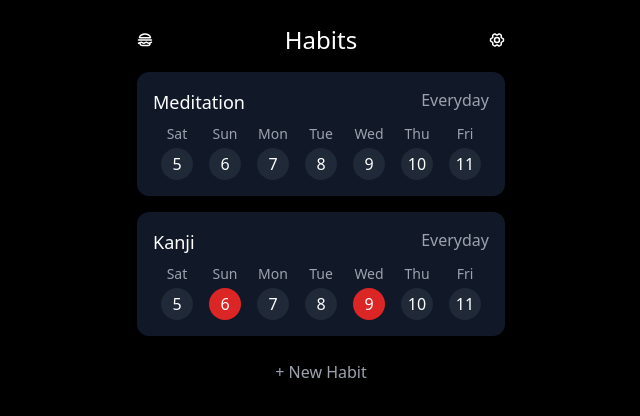
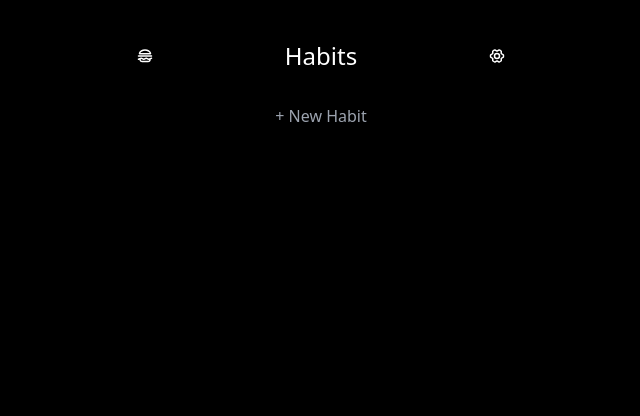
Before and after one commit to hhofner/habits, a Vue app: page / in a window 1280 px wide. Shown: the top 416 px of the page, without its empty margins (319-959 px from the left). Built offline with nearby package versions, Linux system fonts and the light colour scheme.

Commit message:
first commit

```diff
--- a/package.json
+++ b/package.json
@@ -9,7 +9,9 @@
     "preview": "vite preview"
   },
   "dependencies": {
+    "@vueuse/core": "^10.3.0",
     "dayjs": "^1.11.9",
+    "nanoid": "^4.0.2",
     "vue": "^3.3.4"
   },
   "devDependencies": {
--- a/src/App.vue
+++ b/src/App.vue
@@ -1,74 +1,93 @@
 <script setup lang="ts">
-import { ref } from 'vue';
+import { ref, onMounted } from 'vue';
+import { useLocalStorage } from '@vueuse/core';
 import Habit from './components/Habit.vue'
 import Settings from './components/Settings.vue'
 import Hamburger from './components/Hamburger.vue'
 import CreateHabitModal from './components/CreateHabitModal.vue';
+import dayjs from 'dayjs';
+import { nanoid } from 'nanoid';
+
+const habitsDb = useLocalStorage<{ id: string, name: string, frequency: string, color: string }[]>('habits', [])
+const daysDb = useLocalStorage<{ id: string, timestamp: number, habitsId: string }[]>('days', [])
 
 const openModal = ref(false)
-const meditationDays = ref([2])
-function updateMeditationDay(idx: number) {
-  const i = meditationDays.value.indexOf(idx)
-  if (i > -1) {
-    meditationDays.value.splice(i, 1)
+const outsideClicked = ref(false)
+function onOutsideClicked() {
+  outsideClicked.value = true
+  setTimeout(() => {
+    outsideClicked.value = false
+  }, 100)
+}
+
+// Database "Section"
+
+const days = ref<{ [index: string]: number[] }>({})
+
+function onDelete(id: string) {
+  habitsDb.value = habitsDb.value.filter((habit) => habit.id !== id)
+}
+
+function onCreate(habit: { name: string; color: string; frequency: string }) {
+  const newId = nanoid()
+  habitsDb.value.push({
+    id: newId,
+    ...habit,
+  })
+  days.value[newId] = []
+  openModal.value = false
+}
+
+function onUpdate(habitId: string, day: number) {
+  if (!days.value[habitId]) {
+    days.value[habitId] = []
+  }
+  if (days.value[habitId].includes(day)) {
+    days.value[habitId] = days.value[habitId].filter((d) => d !== day)
+    // sync with db
+    daysDb.value = daysDb.value.filter(
+      (d) =>
+        !(d.habitsId === habitId
+          && dayjs(d.timestamp).day() === dayjs().subtract(day, 'day').day()))
   } else {
-    meditationDays.value.push(idx)
+    days.value[habitId] = [...days.value[habitId], day]
+    // sync with db
+    daysDb.value = [...daysDb.value, { id: nanoid(), timestamp: dayjs().subtract(day, 'day').valueOf(), habitsId: habitId }]
   }
 }
 
-function deleteHabit() {
-  console.log('delete')
-}
-
-
-// Database "Section"
-const habits = ref([
-  {
-    id: 0,
-    name: 'Meditation',
-    frequency: 'Everyday',
-  },
-  {
-    id: 1,
-    name: 'Kanji',
-    frequency: 'Everyday',
-  },
-])
-
-const days = ref<{[index: number]: number[]}>({
-  0: [],
-  1: [2, 5],
+onMounted(() => {
+  // find all entries in daysDb for today and 6 days before
+  const today = dayjs().valueOf()
+  const sixDaysBefore = dayjs().subtract(6, 'day').valueOf()
+  const daysInRange = daysDb.value.filter((day) => day.timestamp >= sixDaysBefore && day.timestamp <= today)
+  // for each entry, add the day to the days object
+  daysInRange.forEach((day) => {
+    if (days.value[day.habitsId]) {
+      days.value[day.habitsId] = [...days.value[day.habitsId], dayjs(day.timestamp).day()]
+    } else {
+      days.value[day.habitsId] = [dayjs(day.timestamp).day()]
+    }
+  })
 })
-
-function onCreate(habit: { name: string; color: string; frequency: string }) {
-  habits.value.push({
-    id: habits.value.length + 1,
-    ...habit,
-  })
-  openModal.value = false
-}
-
-function onUpdate(id: number, idx: number) {
-  const i = days.value[id].indexOf(idx)
-  if (i > -1) {
-    days.value[id].splice(i, 1)
-  } else {
-    days.value[id].push(idx)
-  }
-}
 </script>
 
 <template>
   <div class="container max-w-sm mx-auto p-2 pt-6 text-white relative overflow-x-clip">
-    <header class="flex justify-between mb-4 items-center">
+    <div class="w-screen h-screen absolute top-0 left-0" @click="onOutsideClicked"></div>
+    <header class="flex justify-between py-4 mb-2 items-center sticky top-0 z-10 bg-black ">
       <Hamburger />
       <h1 class="text-2xl">Habits</h1>
       <Settings />
     </header>
-    <section class="flex flex-col gap-4">
-      <Habit v-for="habit in habits" :key="habit.id" :name="habit.name" :frequency="habit.frequency" :days="days[habit.id] ? days[habit.id] : []"/>
+    <section class="flex flex-col relative">
+      <TransitionGroup name="list" tag="div">
+        <Habit class="mb-4 w-full" v-for="habit in habitsDb" :key="habit.id" :name="habit.name" :frequency="habit.frequency"
+          :days="days[habit.id] ? days[habit.id] : []" :outside-clicked="outsideClicked" @delete="onDelete(habit.id)"
+          @update="$event => onUpdate(habit.id, $event)" :color="habit.color" />
+      </TransitionGroup>
       <button @click="openModal = true"
-        class="flex justify-center text-gray-400 hover:bg-slate-800 transition-colors p-2 rounded-xl">+ New
+        class="z-10 flex justify-center text-gray-400 hover:bg-slate-800 transition-colors p-2 rounded-xl">+ New
         Habit</button>
     </section>
     <CreateHabitModal v-if="openModal" @close="openModal = false" @create="onCreate" />
@@ -86,4 +105,19 @@ function onUpdate(id: number, idx: number) {
 .v-leave-to {
   opacity: 0;
 }
+
+.list-move,
+.list-enter-active,
+.list-leave-active {
+  transition: all 0.5s ease;
+}
+.list-enter-from,
+.list-leave-to {
+  opacity: 0;
+  transform: scale(0.5);
+}
+
+.list-leave-active {
+  position: absolute;
+}
 </style>
--- a/src/components/CreateHabitModal.vue
+++ b/src/components/CreateHabitModal.vue
@@ -20,10 +20,11 @@ function createHabit() {
 </script>
 
 <template>
-  <div class="w-full h-screen absolute top-0 left-0">
+  <div class="z-20 w-full h-screen absolute top-0 left-0">
     <div @click="$emit('close')" class="w-full h-full bg-black opacity-60"></div>
     <div class="absolute left-1/2 top-1/2 -translate-x-1/2 -translate-y-1/2 w-3/4">
       <div class="rounded-xl p-4 bg-gray-900 flex flex-col gap-2">
+        <h1 class="text-xl w-full text-center">New Habit</h1>
         <label>
           <span class="text-lg">Name</span>
           <input type="text" class="rounded w-full bg-slate-300 text-black text-[16px]" v-model="name">
--- a/src/components/Habit.vue
+++ b/src/components/Habit.vue
@@ -1,5 +1,5 @@
 <script setup lang="ts">
-import { ref } from 'vue'
+import { ref, watch,computed } from 'vue'
 import dayjs from 'dayjs'
 import CloseButton from './CloseButton.vue'
 
@@ -13,22 +13,33 @@ const dayMap: { [index: number]: string } = {
   6: 'Sat',
 }
 
-withDefaults(defineProps<{
+const props = withDefaults(defineProps<{
   name: string
   color?: string
   frequency?: string
+  outsideClicked?: boolean
   days: number[]
 }>(), {
   color: 'gray',
+  outsideClicked: false,
   frequency: 'Everyday',
 })
 
 defineEmits(['update', 'delete'])
 
+watch(
+  () => props.outsideClicked,
+  (val) => {
+    if (val) {
+      isShaking.value = false
+    }
+  }
+)
+
 const timeOut = ref<number | undefined>(undefined)
 const isShaking = ref(false)
 function onDown() {
-  if (!isShaking.value) {
+  if (!isShaking.value && !props.outsideClicked) {
     timeOut.value = setTimeout(() => {
       isShaking.value = true
     }, 1000)
@@ -38,10 +49,34 @@ function onDown() {
 function onUp() {
   clearTimeout(timeOut.value)
 }
+
+const colorChosen = computed(() => {
+  switch (props.color) {
+    case 'red':
+      return 'bg-red-500'
+    case 'green':
+      return 'bg-green-500'
+    case 'yellow':
+      return 'bg-yellow-500'
+    case 'blue':
+      return 'bg-sky-500'
+    case 'indigo':
+      return 'bg-indigo-500'
+    case 'rose':
+      return 'bg-rose-500'
+    case 'emerald':
+      return 'bg-emerald-500'
+    default:
+      return 'bg-gray-500'
+  }
+})
 </script>
 <template>
-  <div class="relative rounded-xl p-4 bg-gray-900" :class="{ 'shaking': isShaking }" @pointerdown="onDown"
+  <div class="relative rounded-xl p-4 bg-gray-900 " :class="{ 'shaking': isShaking }" @pointerdown="onDown"
     @pointerup="onUp">
+    <div class="absolute w-full h-5 left-0 -top-5 flex justify-center">
+      <div class="w-11/12 h-full shadow-lg shadow-slate-700"></div>
+    </div>
     <div class="flex justify-between mb-2">
       <span class="text-lg">{{ name }}</span>
       <span class="text-gray-400">{{ frequency }}</span>
@@ -50,7 +85,8 @@ function onUp() {
       <div v-for="(idx) in Array.from(Array(7).keys()).reverse()" class="flex flex-col items-center gap-1 button"
         @click="$emit('update', idx)" :key="name + idx">
         <span class="text-sm text-gray-400">{{ dayMap[dayjs().subtract(idx, 'd').day()] }}</span>
-        <div class="rounded-full bg-gray-800 w-8 h-8 flex justify-center p-1" :class="{ 'bg-red-600': days.includes(idx) }">
+        <div class="rounded-full bg-gray-800 w-8 h-8 flex justify-center p-1"
+          :class="days.includes(idx) ? colorChosen : ''">
           {{ dayjs().subtract(idx, 'd').date().toString()
           }}</div>
       </div>
--- a/src/components/Hamburger.vue
+++ b/src/components/Hamburger.vue
@@ -1,5 +1,5 @@
 <template>
-  <a href=""><svg xmlns="http://www.w3.org/2000/svg" width="1em" height="1em" viewBox="0 0 256 256"><path fill="currentColor" d="m227.9 152.72l-39.7 14.44l-35.74-14.3a12 12 0 0 0-8.92 0L108 167.08l-35.54-14.22a12 12 0 0 0-8.56-.14l-44 16a12 12 0 0 0 8.2 22.56l8.12-2.95A44.06 44.06 0 0 0 80 228h96a44.05 44.05 0 0 0 44-44v-2.87l16.1-5.85a12 12 0 0 0-8.2-22.56ZM176 204H80a20 20 0 0 1-20-20v-4.32l7.8-2.84l35.74 14.3a12 12 0 0 0 8.92 0L148 176.92l35.54 14.22a12 12 0 0 0 8.56.14l2.89-1.06A20 20 0 0 1 176 204ZM12 128a12 12 0 0 1 12-12h208a12 12 0 0 1 0 24H24a12 12 0 0 1-12-12Zm36.2-24h159.6a20.36 20.36 0 0 0 16.38-8.29a19.59 19.59 0 0 0 2.88-17.65C216.12 43.88 175.39 20 128 20S39.89 43.87 28.94 78.05a19.56 19.56 0 0 0 2.88 17.65A20.32 20.32 0 0 0 48.2 104ZM128 44c33.7 0 63.61 14.85 74 36H54c10.4-21.15 40.31-36 74-36Z"></path></svg></a>
+  <button><svg xmlns="http://www.w3.org/2000/svg" width="1em" height="1em" viewBox="0 0 256 256"><path fill="currentColor" d="m227.9 152.72l-39.7 14.44l-35.74-14.3a12 12 0 0 0-8.92 0L108 167.08l-35.54-14.22a12 12 0 0 0-8.56-.14l-44 16a12 12 0 0 0 8.2 22.56l8.12-2.95A44.06 44.06 0 0 0 80 228h96a44.05 44.05 0 0 0 44-44v-2.87l16.1-5.85a12 12 0 0 0-8.2-22.56ZM176 204H80a20 20 0 0 1-20-20v-4.32l7.8-2.84l35.74 14.3a12 12 0 0 0 8.92 0L148 176.92l35.54 14.22a12 12 0 0 0 8.56.14l2.89-1.06A20 20 0 0 1 176 204ZM12 128a12 12 0 0 1 12-12h208a12 12 0 0 1 0 24H24a12 12 0 0 1-12-12Zm36.2-24h159.6a20.36 20.36 0 0 0 16.38-8.29a19.59 19.59 0 0 0 2.88-17.65C216.12 43.88 175.39 20 128 20S39.89 43.87 28.94 78.05a19.56 19.56 0 0 0 2.88 17.65A20.32 20.32 0 0 0 48.2 104ZM128 44c33.7 0 63.61 14.85 74 36H54c10.4-21.15 40.31-36 74-36Z"></path></svg></button>
 </template>
 
 <script lang="ts">
```
Also changed, not shown: 2 other files (tests, documents, lock files or other folders).
